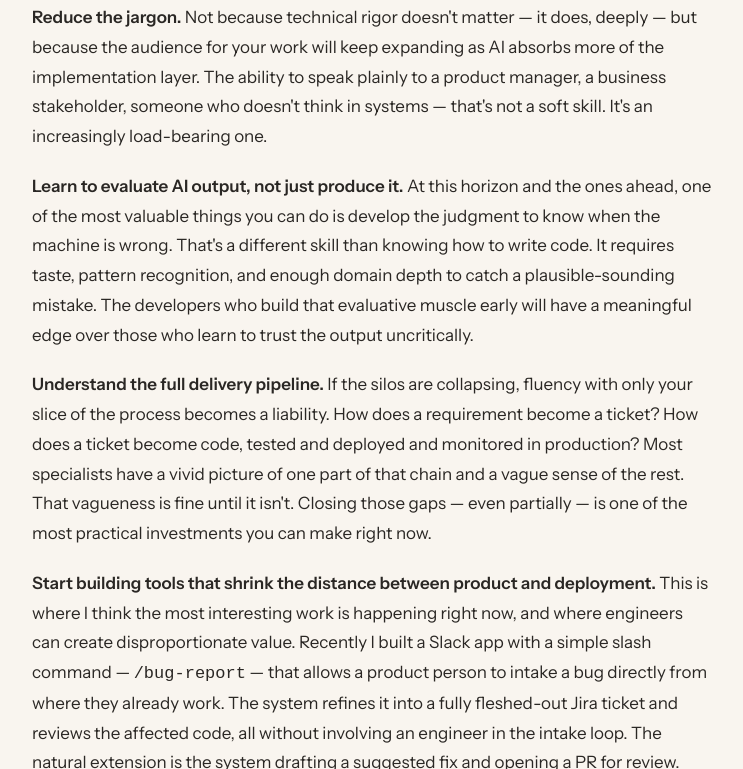
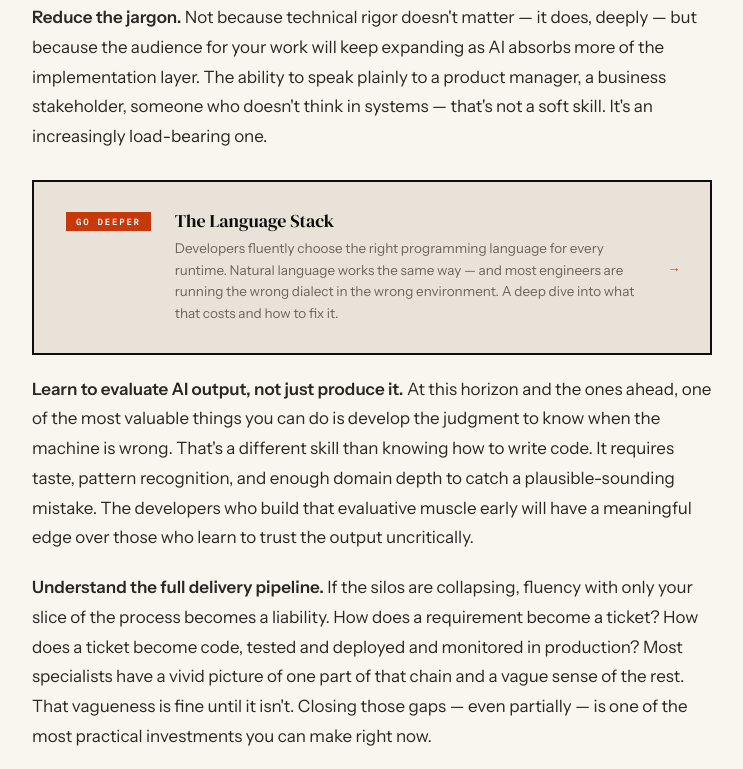
Before and after one commit to BrianBunker/a-software-engineers-guide-to-the-apocalypse, a plain HTML site: page index.html in a window 1280 px wide. Shown: the part 6056-6825 px from the top of the page, without its empty margins (218-961 px from the left). Drawn offline with Linux system fonts and the light colour scheme.

Commit message:
Add callout for the language stack

```diff
--- a/index.html
+++ b/index.html
@@ -370,6 +370,66 @@
   margin-bottom: 3px;
 }
 
+/* ---- CHAPTER CALLOUT ---- */
+.chapter-callout {
+  border: 2px solid var(--ink);
+  background: var(--light);
+  padding: 28px 32px;
+  margin: 28px 0 20px;
+  max-width: 680px;
+  display: flex;
+  gap: 24px;
+  align-items: flex-start;
+  text-decoration: none;
+  color: inherit;
+  transition: background 0.2s;
+}
+
+.chapter-callout:hover {
+  background: var(--paper);
+}
+
+.chapter-callout-badge {
+  font-family: 'IBM Plex Mono', monospace;
+  font-size: 9px;
+  font-weight: 600;
+  letter-spacing: 0.2em;
+  text-transform: uppercase;
+  background: var(--accent);
+  color: white;
+  padding: 4px 10px;
+  white-space: nowrap;
+  flex-shrink: 0;
+  margin-top: 2px;
+}
+
+.chapter-callout-body {}
+
+.chapter-callout-title {
+  font-family: 'DM Serif Display', serif;
+  font-size: 18px;
+  color: var(--ink);
+  margin-bottom: 6px;
+  line-height: 1.25;
+}
+
+.chapter-callout-desc {
+  font-size: 13.5px;
+  color: var(--mid);
+  line-height: 1.6;
+  margin: 0;
+  max-width: none;
+}
+
+.chapter-callout-arrow {
+  font-family: 'IBM Plex Mono', monospace;
+  font-size: 13px;
+  color: var(--accent);
+  margin-left: auto;
+  flex-shrink: 0;
+  align-self: center;
+}
+
 /* ---- CLOSING ---- */
 .closing {
   background: var(--accent);
@@ -448,6 +508,7 @@
   line-height: 1.65;
   margin-bottom: 0;
 }
+
 footer {
   background: var(--ink);
   padding: 32px 40px;
@@ -467,6 +528,7 @@
 .hero-title, .hero-subtitle, .hero-meta {
   animation: fadeUp 0.7s ease both;
 }
+
 .hero-subtitle { animation-delay: 0.15s; }
 .hero-meta { animation-delay: 0.25s; }
 
@@ -475,6 +537,8 @@
   .split-col:first-child { border-right: none; border-bottom: 2px solid var(--ink); }
   .section, .horizons-section, .split-section, .pull-quote, .closing { padding: 48px 24px; }
   .hero { padding: 56px 24px 48px; }
+  .chapter-callout { flex-wrap: wrap; }
+  .chapter-callout-arrow { display: none; }
 }
 </style>
 </head>
@@ -527,19 +591,17 @@
     </p>
     <p>
       I count six of them. We're standing in the middle of Horizon 3. Everything behind us is history. Everything ahead is trajectory, and the view from here is enough to make the next few horizons feel uncomfortably close.
-
+    </p>
     <div class="horizons-grid">
-
       <div class="horizon-card">
         <div class="horizon-num">Horizon 1 · Past</div>
         <div class="horizon-title">Augmented Autocomplete</div>
         <ul class="horizon-tasks">
-            <li>Code completion & snippet generation</li>
+          <li>Code completion &amp; snippet generation</li>
           <li>Basic script generation for one-off tasks</li>
           <li>Chat about code patterns (Stack Overflow, but conversational)</li>
         </ul>
       </div>
-
       <div class="horizon-card">
         <div class="horizon-num">Horizon 2 · Recent Past</div>
         <div class="horizon-title">The First Exoskeleton</div>
@@ -549,7 +611,6 @@
           <li>Basic implementation tasks with guidance</li>
         </ul>
       </div>
-
       <div class="horizon-card current">
         <div class="horizon-num">Horizon 3</div>
         <div class="horizon-badge">← We Are Here</div>
@@ -561,7 +622,6 @@
           <li>Guided feature implementation</li>
         </ul>
       </div>
-
       <div class="horizon-card future">
         <div class="horizon-num">Horizon 4 · Near Future</div>
         <div class="horizon-title">Autonomous Coding</div>
@@ -571,7 +631,6 @@
           <li>Fully automated feature implementation</li>
         </ul>
       </div>
-
       <div class="horizon-card future">
         <div class="horizon-num">Horizon 5 · Further Out</div>
         <div class="horizon-title">Autonomous SDLC</div>
@@ -581,13 +640,11 @@
           <li>Fully automated post-code steps: QA, provisioning, deployment</li>
         </ul>
       </div>
-
       <div class="horizon-card future" style="background:#e8e3db;">
         <div class="horizon-num">Horizon 6 · Unknown</div>
         <div class="horizon-title">?</div>
         <p>We don't know yet. The honest answer. Anyone who tells you otherwise is selling something.</p>
       </div>
-
     </div>
   </div>
 </section>
@@ -606,7 +663,6 @@
     <p>
       We have been a software workshop. One developer, one codebase, hands on every line. We are becoming a software factory. The question worth sitting with is: which part of the factory are you learning to operate?
     </p>
-
     <div class="split-grid">
       <div class="split-col">
         <div class="split-col-label">Workshop</div>
@@ -690,6 +746,17 @@
     <p>
       <strong>Reduce the jargon.</strong> Not because technical rigor doesn't matter — it does, deeply — but because the audience for your work will keep expanding as AI absorbs more of the implementation layer. The ability to speak plainly to a product manager, a business stakeholder, someone who doesn't think in systems — that's not a soft skill. It's an increasingly load-bearing one.
     </p>
+
+    <!-- CHAPTER CALLOUT -->
+    <a href="the-language-stack/" class="chapter-callout">
+      <div class="chapter-callout-badge">Go Deeper</div>
+      <div class="chapter-callout-body">
+        <div class="chapter-callout-title">The Language Stack</div>
+        <p class="chapter-callout-desc">Developers fluently choose the right programming language for every runtime. Natural language works the same way — and most engineers are running the wrong dialect in the wrong environment. A deep dive into what that costs and how to fix it.</p>
+      </div>
+      <div class="chapter-callout-arrow">→</div>
+    </a>
+
     <p>
       <strong>Learn to evaluate AI output, not just produce it.</strong> At this horizon and the ones ahead, one of the most valuable things you can do is develop the judgment to know when the machine is wrong. That's a different skill than knowing how to write code. It requires taste, pattern recognition, and enough domain depth to catch a plausible-sounding mistake. The developers who build that evaluative muscle early will have a meaningful edge over those who learn to trust the output uncritically.
     </p>
@@ -722,36 +789,31 @@
     <div class="section-label">Suggested Reading</div>
     <h2>If This Post Found You</h2>
     <div class="reading-list">
-
       <div class="reading-item">
         <div class="reading-source">Matt Shumer · LinkedIn</div>
         <a href="https://www.linkedin.com/pulse/something-big-happening-matt-shumer-so5he" target="_blank">Something Big Is Happening</a>
         <p>The viral essay arguing that the gap between what AI can do today and what most people believe it can do has become dangerously wide — and that those working with these tools daily know something the rest of the world doesn't yet.</p>
       </div>
-
       <div class="reading-item">
         <div class="reading-source">Citrini Research · Substack</div>
         <a href="https://www.citriniresearch.com/p/2028gic" target="_blank">The 2028 Global Intelligence Crisis</a>
         <p>A macro thought exercise written as a memo from June 2028, modeling a scenario in which AI-driven white-collar displacement spirals into a structural economic crisis — a feedback loop of layoffs, margin pressure, and collapsing consumer demand that has no natural brake.</p>
       </div>
-
       <div class="reading-item">
         <div class="reading-source">Steve Yegge · Medium</div>
         <a href="https://steve-yegge.medium.com/the-ai-vampire-eda6e4f07163" target="_blank">The AI Vampire</a>
         <p>A candid warning from a veteran engineer about the hidden cost of 10x AI productivity: the value flows to employers while developers burn out, and the culture of early adopters shouting from the rooftops is setting expectations nobody can sustainably meet.</p>
       </div>
-
       <div class="reading-item">
         <div class="reading-source">Harrison Chase · X</div>
         <a href="https://x.com/hwchase17/status/2031051115169808685" target="_blank">On What Agents Actually Do in Production</a>
         <p>The LangChain founder on what it really means to deploy AI agents at scale — and why you don't fully understand what your agent will do until it's already in front of real users.</p>
       </div>
-
     </div>
   </div>
 </section>
 
-  <!-- FOOTER -->
+<footer>
   A Software Engineer's Guide to the Apocalypse &nbsp;·&nbsp; March 2026
 </footer>
 
```
Lines whose indentation alone changed are shown as unchanged.
